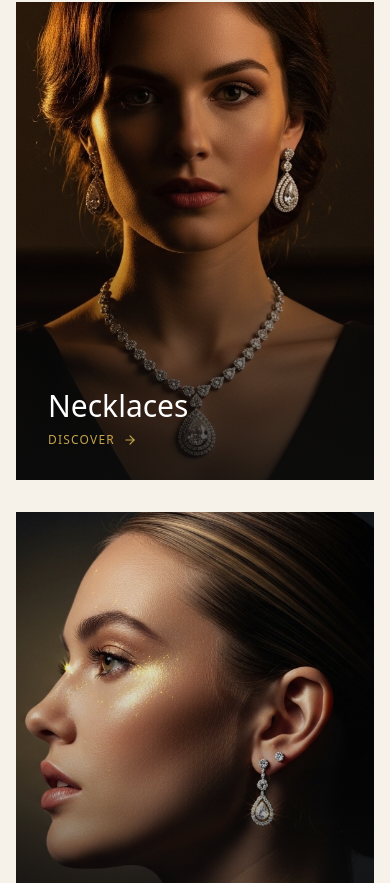
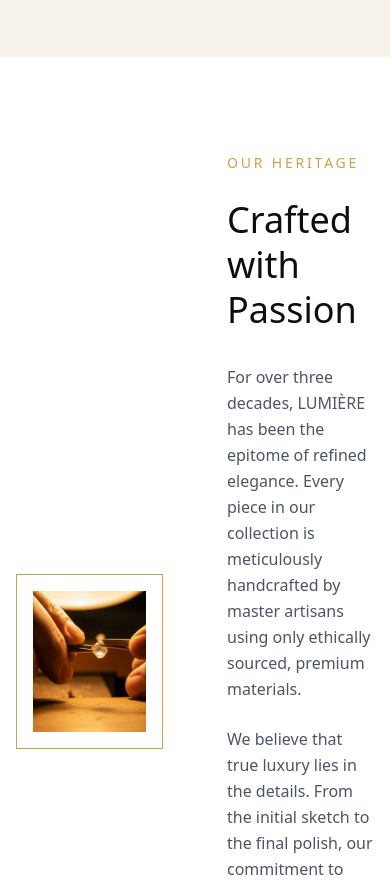
Before and after one commit to Jesss07/jewelry-ecommerce, a Next.js app: page / in a window 390 px wide. Shown: the part 1527-2410 px from the top of the page. Built offline with nearby package versions, Linux system fonts and the light colour scheme; a web font is replaced by a local one.

Commit message:
Discover 3 column mobile layout

```diff
--- a/src/app/page.tsx
+++ b/src/app/page.tsx
@@ -51,7 +51,7 @@ export default function Home() {
 
       {/* Featured Categories */}
       <section className="py-24 max-w-7xl mx-auto px-4 sm:px-6 lg:px-8">
-        <div className="grid grid-cols-1 md:grid-cols-3 gap-8">
+        <div className="grid grid-cols-2 md:grid-cols-3 gap-8">
 
           <motion.div
             initial={{ opacity: 0, y: 20 }}
@@ -124,7 +124,7 @@ export default function Home() {
       {/* Brand Story Split */}
       <section className="py-24 bg-white border-y border-gold/10">
         <div className="max-w-7xl mx-auto px-4 sm:px-6 lg:px-8">
-          <div className="grid grid-cols-1 lg:grid-cols-2 gap-16 items-center">
+          <div className="grid grid-cols-2 lg:grid-cols-2 gap-16 items-center">
             <motion.div
               initial={{ opacity: 0, scale: 0.95 }}
               whileInView={{ opacity: 1, scale: 1 }}
@@ -196,7 +196,7 @@ export default function Home() {
             <h2 className="font-playfair text-4xl text-dark mb-4">Client Expressions</h2>
           </div>
 
-          <div className="grid grid-cols-1 md:grid-cols-3 gap-8">
+          <div className="grid grid-cols-2 md:grid-cols-3 gap-8">
             {[
               { name: "Eleanor V.", city: "New York", quote: "The craftsmanship is simply unparalleled. My engagement ring from LUMIÈRE catches the light beautifully." },
               { name: "Sophia M.", city: "London", quote: "An exquisite experience from start to finish. The personalization and the breathtaking diamond pendant are pure luxury." },
```
